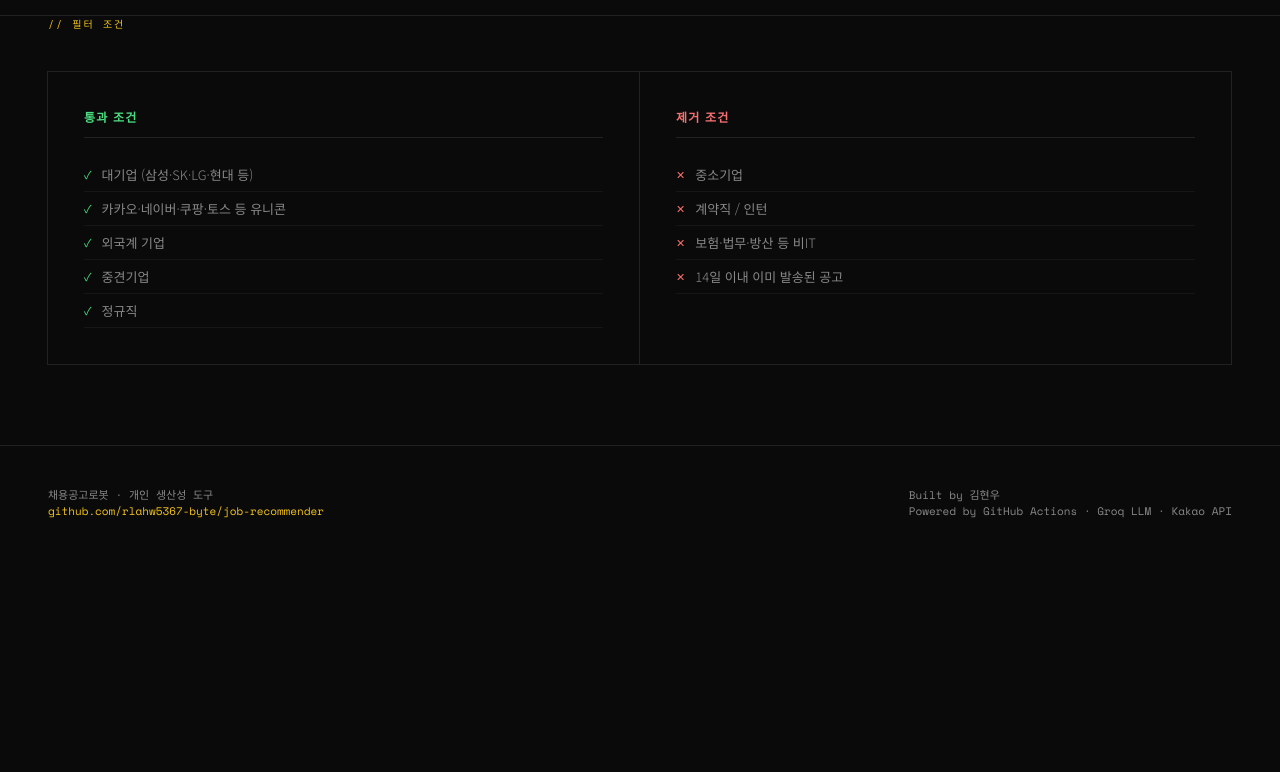
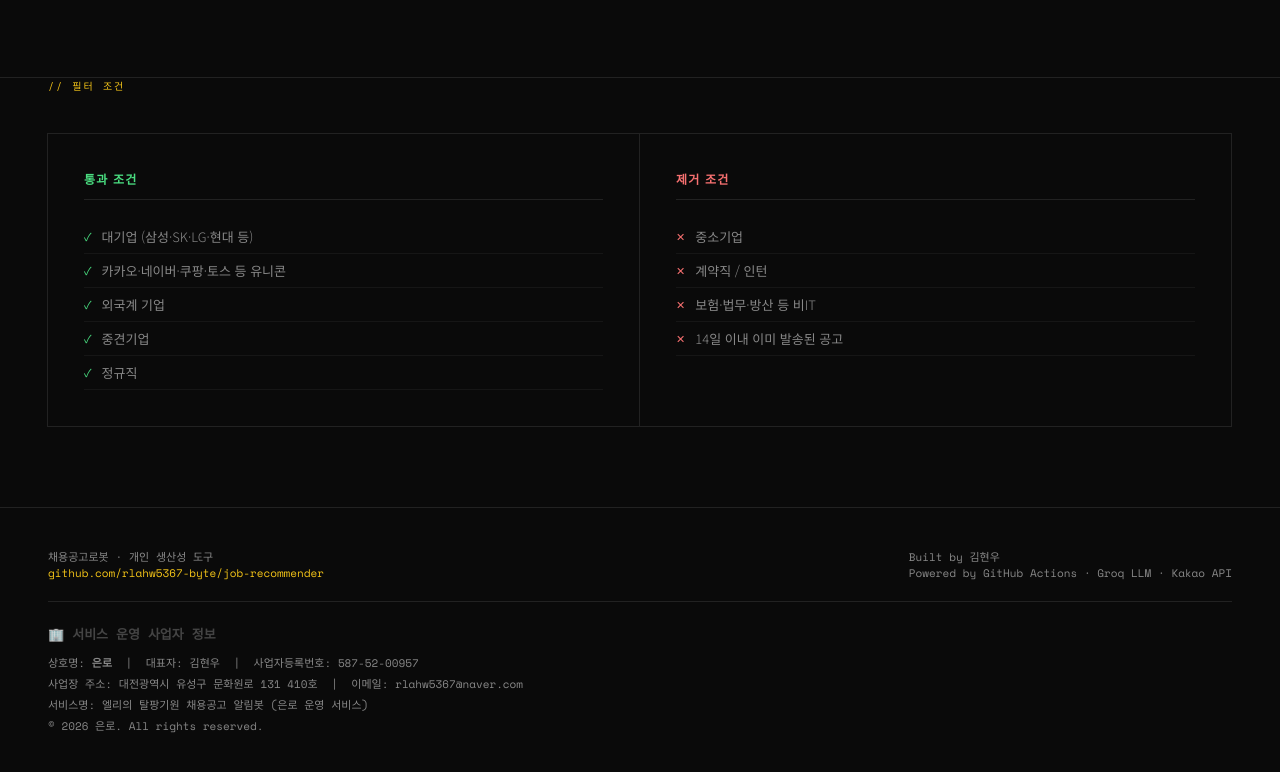
Before and after one commit to rlahw5367-byte/job-recommender-page, a plain HTML site: page index.html in a window 1280 px wide. Shown: the part 1686-2458 px from the top of the page. Before the commit the page ends 2245 px from the top, so only its background shows below. Drawn offline with nearby package versions, Linux system fonts and the light colour scheme.

Commit message:
Update index.html

```diff
--- a/index.html
+++ b/index.html
@@ -305,8 +305,21 @@
     footer {
       padding: 40px 48px;
       display: flex;
+      flex-direction: column;
+      gap: 20px;
+    }
+    .footer-biz {
+      font-family: 'Space Mono', monospace;
+      font-size: 11px;
+      color: var(--gray);
+      border-top: 1px solid var(--border);
+      padding-top: 20px;
+      line-height: 1.9;
+    }
+    .footer-row {
+      display: flex;
       justify-content: space-between;
-      align-items: center;
+      align-items: flex-start;
     }
 
     footer .left {
@@ -342,6 +355,13 @@
   </style>
 </head>
 <body>
+
+<!-- CHANNEL BRAND BANNER -->
+<div style="background:#FEE500; padding:14px 48px; display:flex; align-items:center; gap:14px; border-bottom:2px solid #e0c800;">
+  <span style="font-size:22px;">💬</span>
+  <span style="font-size:17px; font-weight:900; color:#1a1a1a; letter-spacing:-0.3px;">엘리의 탈팡기원 채용공고 알림봇</span>
+  <span style="font-size:12px; color:#555; margin-left:6px;">카카오톡 채널 · 채용공고 자동 추천 서비스</span>
+</div>
 
 <!-- HERO -->
 <section class="hero">
@@ -518,6 +538,7 @@
 
 <!-- FOOTER -->
 <footer>
+  <div class="footer-row">
     <div class="left">
       채용공고로봇 · 개인 생산성 도구<br>
       <a href="https://github.com/rlahw5367-byte/job-recommender">github.com/rlahw5367-byte/job-recommender</a>
@@ -526,6 +547,14 @@
       Built by 김현우<br>
       Powered by GitHub Actions · Groq LLM · Kakao API
     </div>
+  </div>
+  <div class="footer-biz">
+    <div style="font-size:13px; font-weight:700; color:#444; margin-bottom:6px;">🏢 서비스 운영 사업자 정보</div>
+    상호명: <b>은로</b> &nbsp;|&nbsp; 대표자: 김현우 &nbsp;|&nbsp; 사업자등록번호: 587-52-00957<br>
+    사업장 주소: 대전광역시 유성구 문화원로 131 410호 &nbsp;|&nbsp; 이메일: rlahw5367@naver.com<br>
+    서비스명: 엘리의 탈팡기원 채용공고 알림봇 (은로 운영 서비스)<br>
+    © 2026 은로. All rights reserved.
+  </div>
 </footer>
 
 </body>
```
Lines whose indentation alone changed are shown as unchanged.
